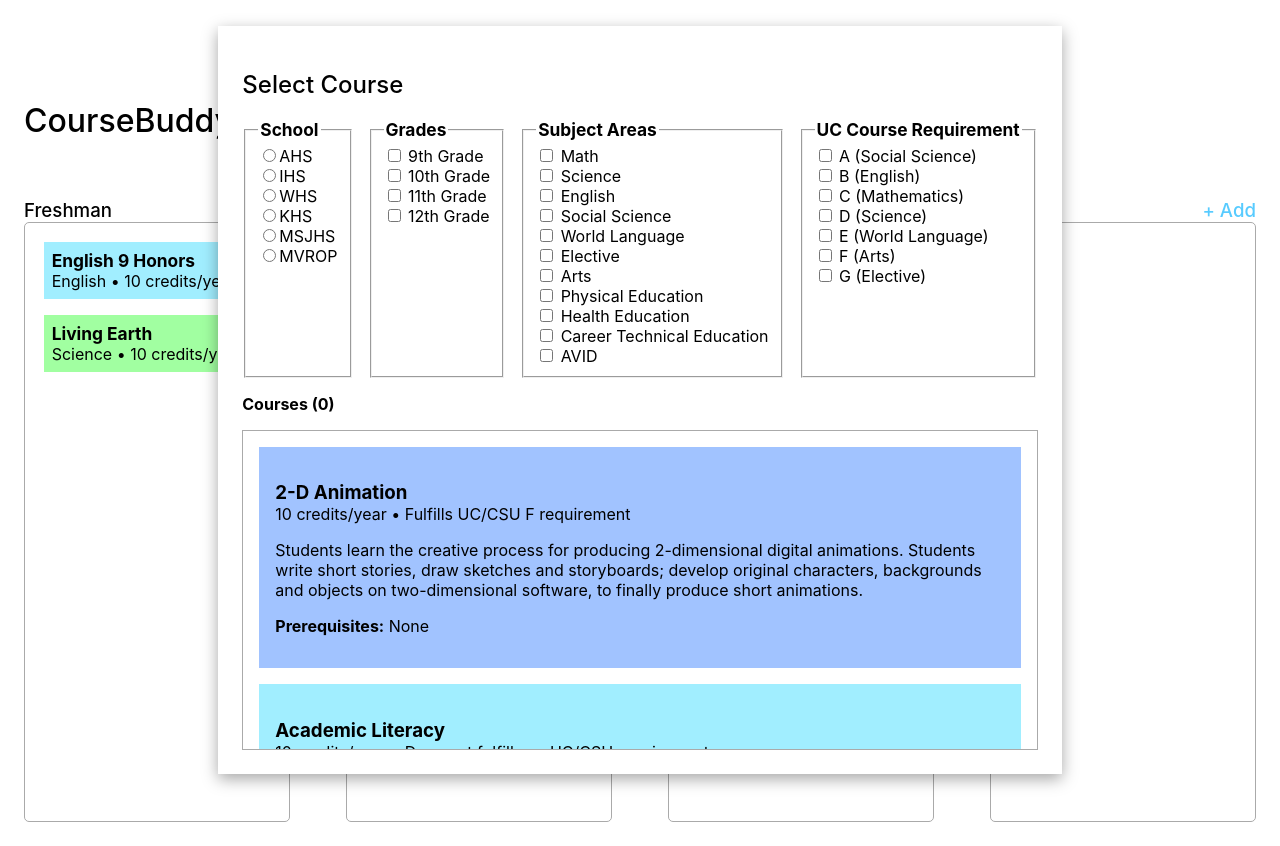
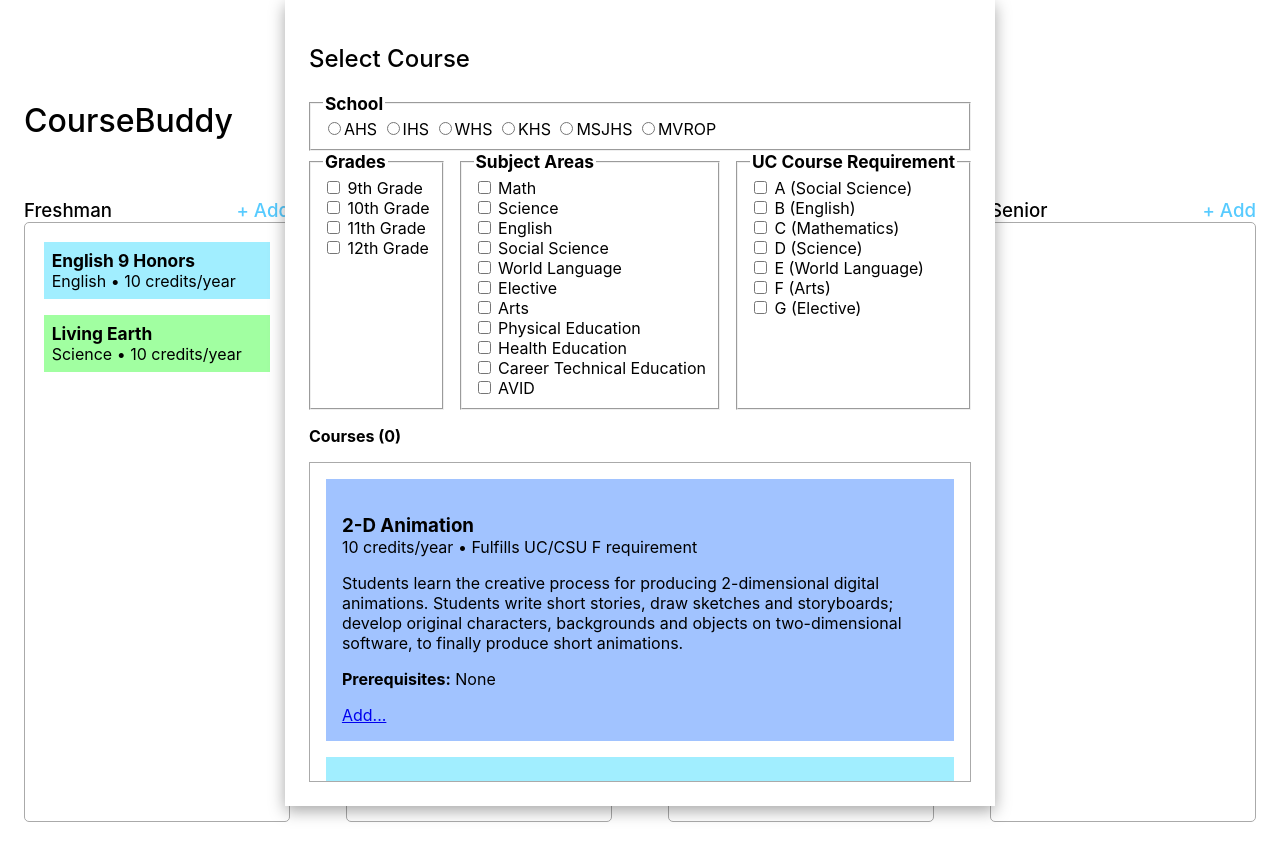
Before and after one commit to Jas7777/AIVenture_CourseBuddy, a plain HTML site: page site/index.html in a window 1280 px wide. Drawn offline with Linux system fonts and the light colour scheme.

Commit message:
clean up margins

```diff
--- a/site/index.html
+++ b/site/index.html
@@ -45,16 +45,16 @@
             <div id="select-course-dialog">
                 <h2>Select Course</h2>
                 <form>
+                    <fieldset style="width: 100%; box-sizing: border-box;">
+                        <legend>School</legend>
+                        <input type="radio" id="school-AHS" name="school"><label for="school-AHS">AHS</label>
+                        <input type="radio" id="school-IHS" name="school"><label for="school-IHS">IHS</label>
+                        <input type="radio" id="school-WHS" name="school"><label for="school-WHS">WHS</label>
+                        <input type="radio" id="school-KHS" name="school"><label for="school-KHS">KHS</label>
+                        <input type="radio" id="school-MSJHS" name="school"><label for="school-MSJHS">MSJHS</label>
+                        <input type="radio" id="school-MVROP" name="school"><label for="school-MVROP">MVROP</label>
+                    </fieldset>
                     <div style="display: flex; flex-direction: row;">
-                        <fieldset>
-                            <legend>School</legend>
-                            <input type="radio" id="school-AHS" name="school"><label for="school-AHS">AHS</label><br>
-                            <input type="radio" id="school-IHS" name="school"><label for="school-IHS">IHS</label><br>
-                            <input type="radio" id="school-WHS" name="school"><label for="school-WHS">WHS</label><br>
-                            <input type="radio" id="school-KHS" name="school"><label for="school-KHS">KHS</label><br>
-                            <input type="radio" id="school-MSJHS" name="school"><label for="school-MSJHS">MSJHS</label><br>
-                            <input type="radio" id="school-MVROP" name="school"><label for="school-MVROP">MVROP</label>
-                        </fieldset>
                         <fieldset>
                             <legend>Grades</legend>
                             <input type="checkbox" id="grade-9"> <label for="grade-9">9th Grade</label><br>
@@ -113,6 +113,7 @@
                 <p class="course-stats"></p>
                 <p class="course-description"></p>
                 <p><b>Prerequisites:</b> <span class="course-prereqs"></span></p>
+                <a href="#">Add...</a>
             </div>
         </template>
 
--- a/site/main.css
+++ b/site/main.css
@@ -143,3 +143,7 @@ legend {
 .course-stats {
     margin-top: 0;
 }
+
+fieldset {
+    margin: 0;
+}
--- a/site/main.js
+++ b/site/main.js
@@ -28,6 +28,11 @@ for(const course of COURSES) {
     // assign a color
     entry.firstElementChild.classList.add(SUBJECT_COLOR_CLASSES[course.subject]);
 
+    // add link
+    entry.querySelector("a").addEventListener("click", () => {
+
+    });
+
     // add
     courseList.append(entry);
 
```
